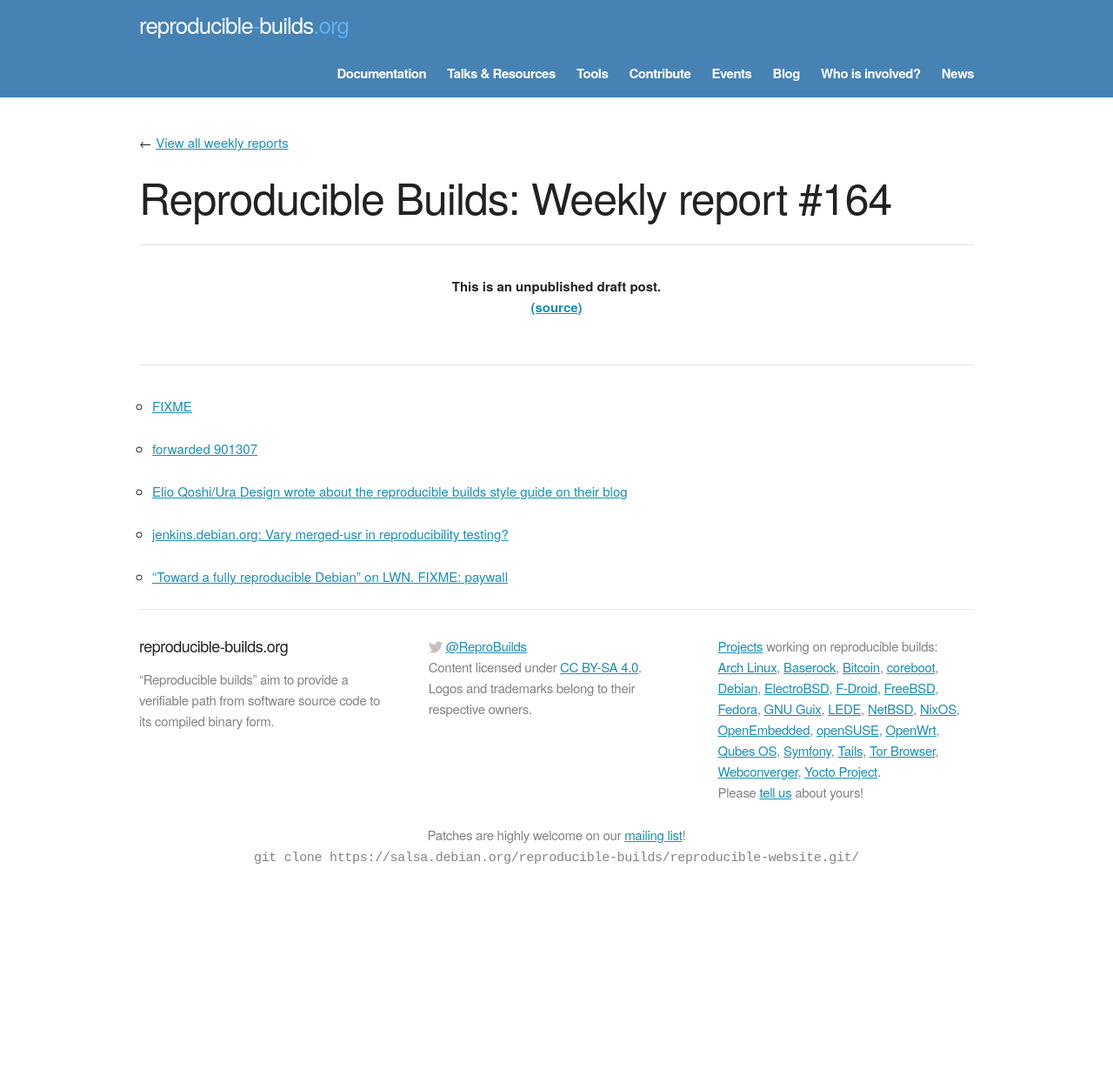
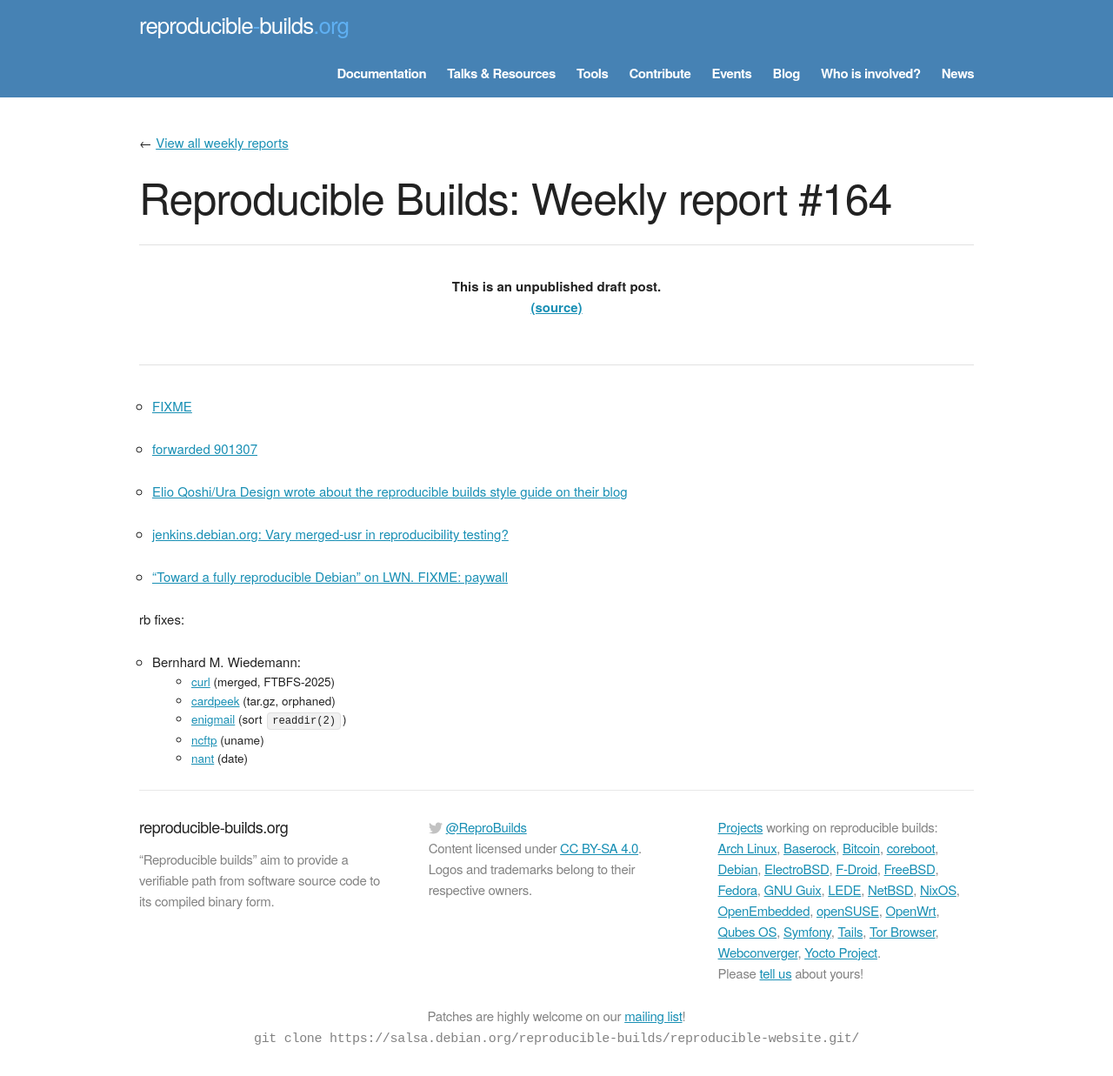
Before and after one commit to prototypefund/reproducible-website, a Jekyll site: the page built from _blog/posts/164.md, in a window 1280 px wide. Shown: the whole page at 87% size. Built offline with Jekyll 4.4.1, drawn with Linux system fonts in a browser that asks for light colours; some web fonts are replaced; before the commit the page ends 1029 px from its top, so only the background shows below that.

Commit message:
164: +5 patches

```diff
--- a/_blog/posts/164.md
+++ b/_blog/posts/164.md
@@ -12,3 +12,11 @@ week: 164
 * [jenkins.debian.org: Vary merged-usr in reproducibility testing?](https://bugs.debian.org/901473)
 
 * ["Toward a fully reproducible Debian" on LWN. FIXME: paywall](https://lwn.net/Articles/757118/)
+
+rb fixes:
+  * Bernhard M. Wiedemann:
+    * [curl](https://github.com/curl/curl/pull/2646) (merged, FTBFS-2025)
+    * [cardpeek](https://github.com/L1L1/cardpeek/pull/97) (tar.gz, orphaned)
+    * [enigmail](https://gitlab.com/enigmail/enigmail/merge_requests/5) (sort `readdir(2)`)
+    * [ncftp](https://build.opensuse.org/request/show/616808) (uname)
+    * [nant](https://build.opensuse.org/request/show/616821) (date)
```
